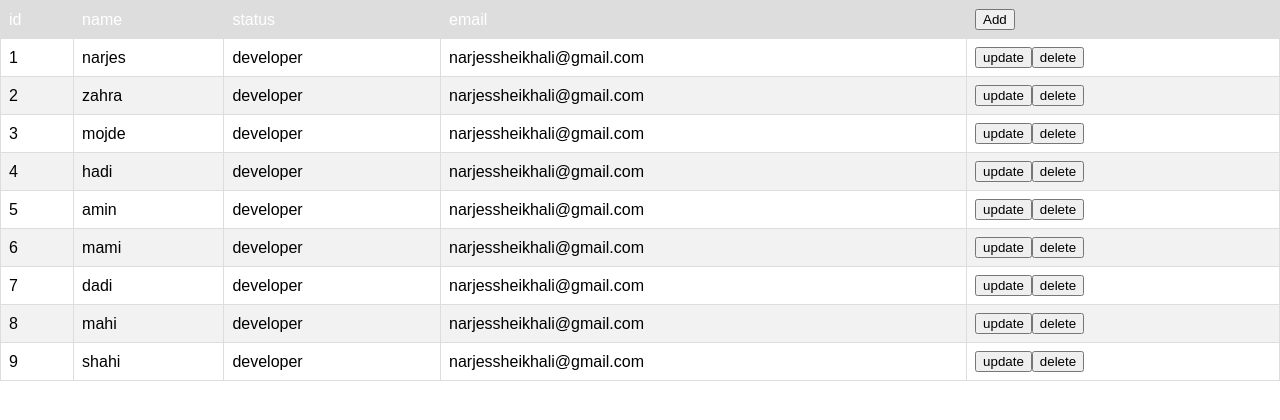
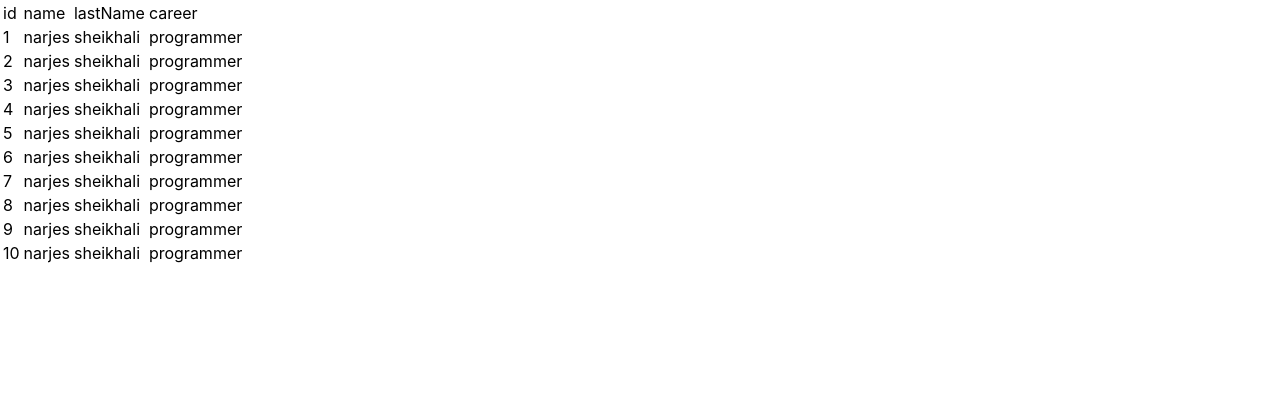
Before and after one commit to narjesshn123/student-table, a React (Create React App) app: page / in a window 1280 px wide. Shown: the top 420 px of the page. Built offline with nearby package versions, Linux system fonts and the light colour scheme.

Commit message:
first commit

```diff
--- a/src/components/UserTable/Users.jsx
+++ b/src/components/UserTable/Users.jsx
@@ -1,2 +1,13 @@
-
-  export default users;
+const Users = [
+  {id:1, name: 'narjes', lastName: 'sheikhali', career: "programmer" },
+  {id:2, name: 'narjes', lastName: 'sheikhali', career: "programmer" },
+  {id:3, name: 'narjes', lastName: 'sheikhali', career: "programmer" },
+  {id:4, name: 'narjes', lastName: 'sheikhali', career: "programmer" },
+  {id:5, name: 'narjes', lastName: 'sheikhali', career: "programmer" },
+  {id:6, name: 'narjes', lastName: 'sheikhali', career: "programmer" },
+  {id:7, name: 'narjes', lastName: 'sheikhali', career: "programmer" },
+  {id:8, name: 'narjes', lastName: 'sheikhali', career: "programmer" },
+  {id:9, name: 'narjes', lastName: 'sheikhali', career: "programmer" },
+  {id:10, name: 'narjes', lastName: 'sheikhali', career: "programmer" },
+]
+  export default Users;
--- a/src/components/UserTable/Usertable.jsx
+++ b/src/components/UserTable/Usertable.jsx
@@ -1,75 +1,96 @@
 import  './Usertable.css';
 import { Component } from "react"
-
-const users = [
-    {id: 1, name: "narjes", status: "developer", email: "narjessheikhali@gmail.com"},
-    {id: 2, name: "zahra", status: "developer", email: "narjessheikhali@gmail.com"},
-    {id: 3, name: "mojde", status: "developer", email: "narjessheikhali@gmail.com"},
-    {id: 4, name: "hadi", status: "developer", email: "narjessheikhali@gmail.com"},
-    {id: 5, name: "amin", status: "developer", email: "narjessheikhali@gmail.com"},
-    {id: 6, name: "mami", status: "developer", email: "narjessheikhali@gmail.com"},
-    {id: 7, name: "dadi", status: "developer", email: "narjessheikhali@gmail.com"},
-    {id: 8, name: "mahi", status: "developer", email: "narjessheikhali@gmail.com"},
-    {id: 9, name: "shahi", status: "developer", email: "narjessheikhali@gmail.com"},
-  ]
-
+import Users from './Users';
 
 class Usertable extends Component{
-      state = {
-          users:users
-      }
-      handleDeleteUser = (id)=>{
-          this.setState({users : this.state.users.filter(user=>
-            user.id!==id)})
-      }
-      handleAddUser = () => {
-          const name = prompt("enter user name")
-          const status = prompt("enter user status")
-          const email = prompt("enter user email")
-          this.setState({users:[...this.state.users,{id:Math.round(Math.random()*1000), name, status, email}]})
-      }
-      handleUpdateUser = (olduser)=>{
-        const name = prompt("enter user name",olduser.name)
-        const status = prompt("enter user status", olduser.status)
-        const email = prompt("enter user email", olduser.email)
-        this.setState({users: this.state.users.map(user=>
-        user.id===olduser.id ?
-        {...olduser, name, status, email}
-        :user)})
+  state={
+      Users:Users
   }
     render(){
         return(
-              <div>
-              <table className='customers'>
+        <>
+        <table>
             <thead>
             <tr>
                 <td>id</td>
                 <td>name</td>
-                          <td>status</td>
-                          <td>email</td>
-                          <td>
-                  <button onClick={this.handleAddUser}>Add</button>
-                          </td>
+                <td>lastName</td>
+                <td>career</td>
             </tr>
             </thead>
             <tbody>
-                      {this.state.users.map(user => (
-                          <tr key={user.id}>
+                {Users.map((user, index)=>(
+                    <tr key={index}>
                     <td>{user.id}</td>
                     <td>{user.name}</td>
-                              <td>{user.status}</td>
-                              <td>{user.email}</td>
-                              <td>
-                                  <button onClick={()=>this.handleUpdateUser(user)}>update</button>
-                                  <button onClick={()=>this.handleDeleteUser(user.id)}>{"delete"}</button>
-                              </td>
+                    <td>{user.lastName}</td>
+                    <td>{user.career}</td>
                     </tr>
+
                ))}
+
             </tbody>
         </table>
-              </div>
-          )
+        </>)
     }
 }
 
+//   class Usertable extends Component{
+//       state = {
+//           users:users
+//       }
+//       handleDeleteUser = (id)=>{
+//           this.setState({users : this.state.users.filter(user=>
+//             user.id!==id)})
+//       }
+//       handleAddUser = () => {
+//           const name = prompt("enter user name")
+//           const status = prompt("enter user status")
+//           const email = prompt("enter user email")
+//           this.setState({users:[...this.state.users,{id:Math.round(Math.random()*1000), name, status, email}]})
+//       }
+//       handleUpdateUser = (olduser)=>{
+//         const name = prompt("enter user name",olduser.name)
+//         const status = prompt("enter user status", olduser.status)
+//         const email = prompt("enter user email", olduser.email)
+//         this.setState({users: this.state.users.map(user=>
+//         user.id===olduser.id ?
+//         {...olduser, name, status, email}
+//         :user)})
+//       }
+//       render(){
+//           return(
+//               <div>
+//               <table className='customers'>
+//                   <thead>
+//                       <tr>
+//                           <td>id</td>
+//                           <td>name</td>
+//                           <td>status</td>
+//                           <td>email</td>
+//                           <td>
+//                   <button onClick={this.handleAddUser}>Add</button>
+//                           </td>
+//                       </tr>
+//                   </thead>
+//                   <tbody>
+//                       {this.state.users.map(user => (
+//                           <tr key={user.id}>
+//                               <td>{user.id}</td>
+//                               <td>{user.name}</td>
+//                               <td>{user.status}</td>
+//                               <td>{user.email}</td>
+//                               <td>
+//                                   <button onClick={()=>this.handleUpdateUser(user)}>update</button>
+//                                   <button onClick={()=>this.handleDeleteUser(user.id)}>{"delete"}</button>
+//                               </td>
+//                           </tr>
+//                       ))}
+//                   </tbody>
+//               </table>
+//               </div>
+//           )
+//       }
+//   }
+
 export default Usertable;
```
Lines whose indentation alone changed are shown as unchanged.
